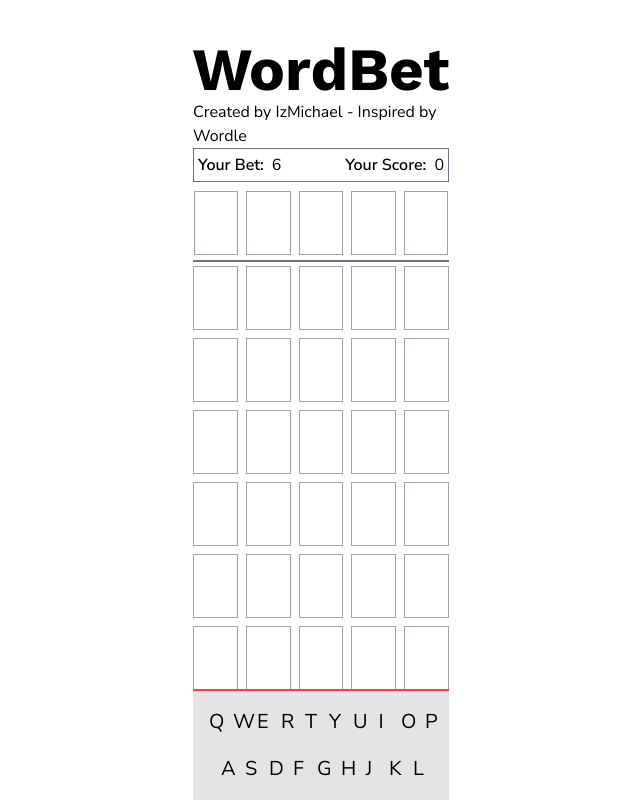
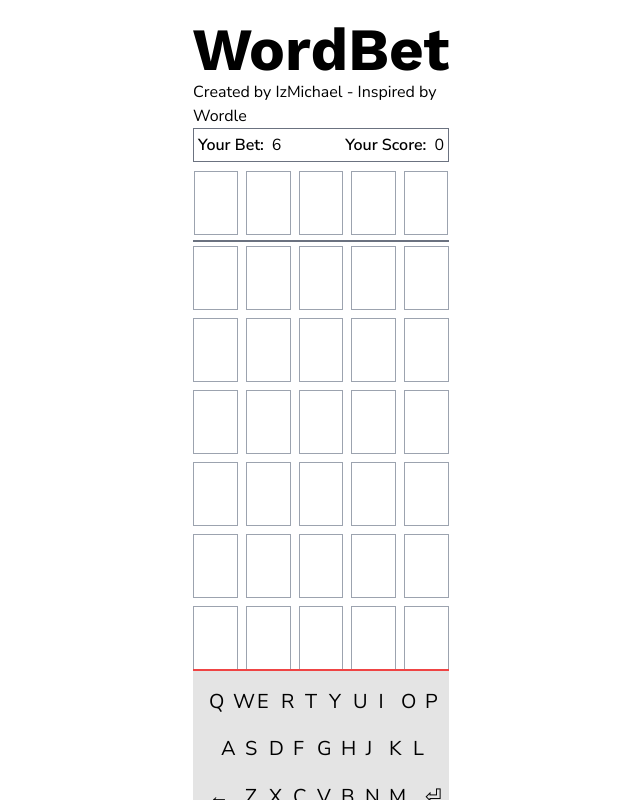
Before and after one commit to IzMichael/WordBet, a Svelte app: page / in a window 1280 px wide. Shown: the whole page, without its empty margins (319-959 px from the left). Built offline with nearby package versions, Linux system fonts and the light colour scheme.

Commit message:
Reduce header padding

```diff
--- a/src/App.svelte
+++ b/src/App.svelte
@@ -124,7 +124,7 @@
     });
 </script>
 
-<div class="flex flex-col items-center justify-start w-full h-screen max-h-screen px-5 py-10 mx-auto overflow-hidden lg:w-1/5 lg:px-0">
+<div class="flex flex-col items-center justify-start w-full h-screen max-h-screen px-5 py-5 mx-auto overflow-hidden lg:w-1/5 lg:px-0">
     <h1 class="text-6xl font-bold font-work">WordBet</h1>
     <p>Created by IzMichael - Inspired by Wordle</p>
 
```
